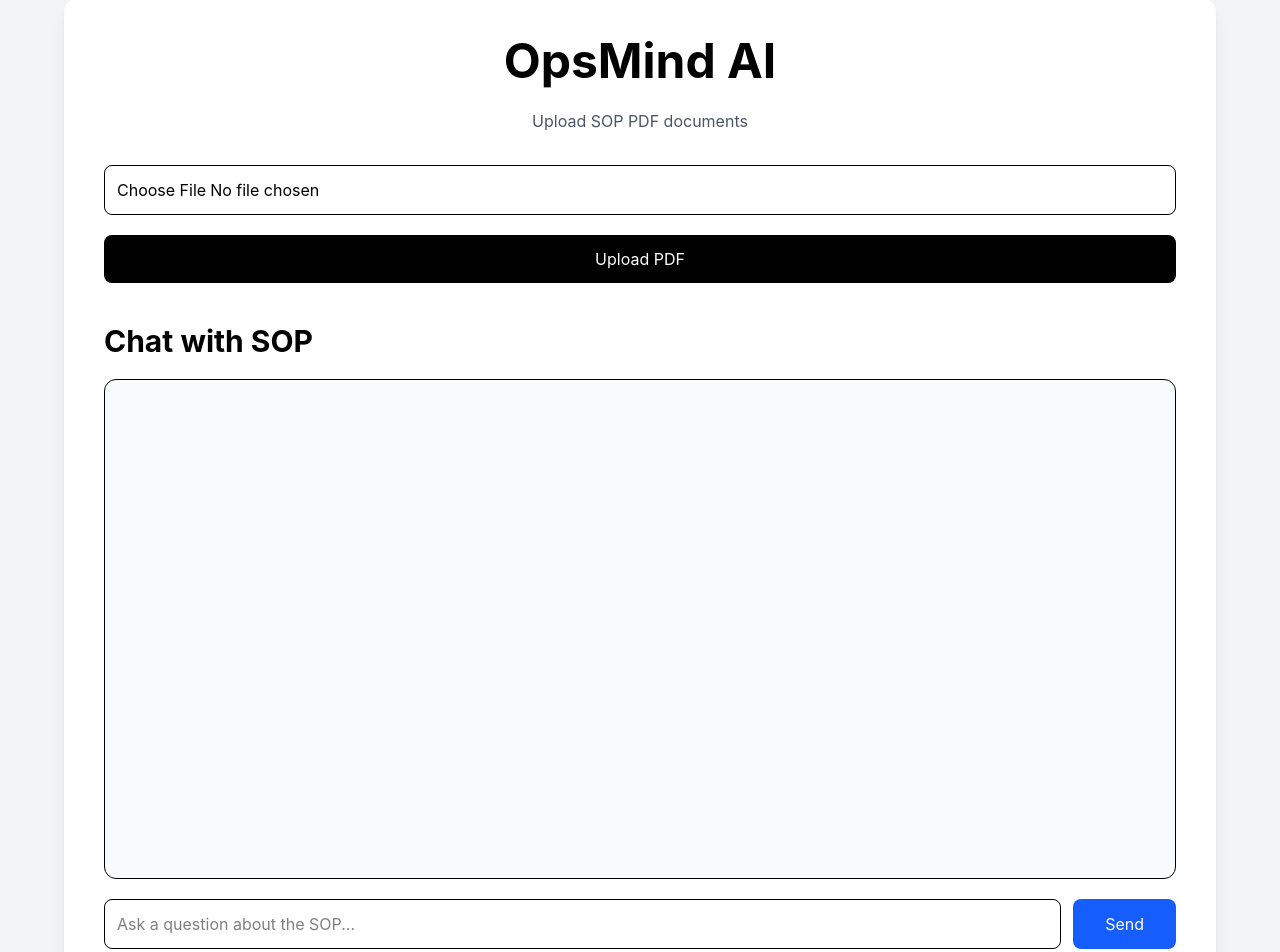
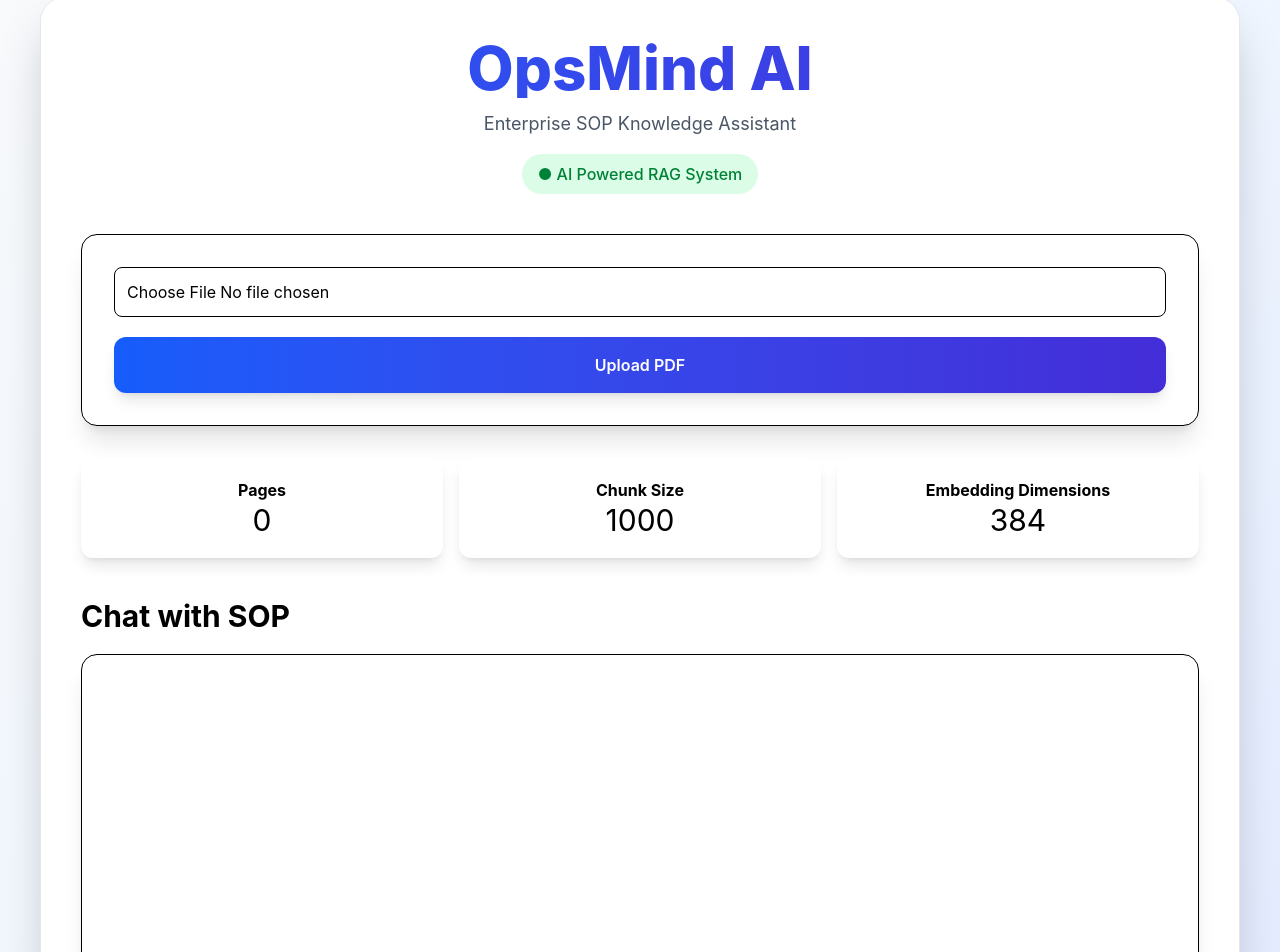
Before and after one commit to KANAND6031/Project2, a React app in the folder frontend/: page / in a window 1280 px wide. Shown: the part 43-995 px from the top of the page. Built offline with nearby package versions, Linux system fonts and the light colour scheme; the HTML template or start-up script is replaced by a standard one.

Commit message:
Changing UI

```diff
--- a/frontend/src/pages/UploadPage.jsx
+++ b/frontend/src/pages/UploadPage.jsx
@@ -219,22 +219,77 @@ useEffect(() => {
 
     return (
 
-        <div className="min-h-screen bg-gray-100 p-10">
+        <div className="
+min-h-screen
+bg-gradient-to-br
+from-slate-50
+via-blue-50
+to-indigo-100
+p-6
+md:p-10
+">
 
-            <div className="bg-white p-10 rounded-2xl shadow-lg max-w-6xl mx-auto">
+            <div className="
+bg-white
+p-10
+rounded-3xl
+shadow-2xl
+max-w-7xl
+mx-auto
+border
+border-gray-200
+">
 
                 {/* Header */}
 
-                <h1 className="text-5xl font-bold text-center mb-6">
+                <div className="text-center mb-10">
+
+    <h1 className="
+    text-6xl
+    font-extrabold
+    bg-gradient-to-r
+    from-blue-600
+    to-indigo-700
+    bg-clip-text
+    text-transparent
+    ">
         OpsMind AI
     </h1>
 
-                <p className="text-gray-600 text-center mb-8">
-                    Upload SOP PDF documents
+    <p className="
+    text-gray-600
+    mt-3
+    text-lg
+    ">
+        Enterprise SOP Knowledge Assistant
     </p>
 
+    <div className="
+    inline-flex
+    items-center
+    gap-2
+    bg-green-100
+    text-green-700
+    px-4
+    py-2
+    rounded-full
+    font-medium
+    mt-4
+    ">
+        ● AI Powered RAG System
+    </div>
+
+</div>
+
                 {/* Upload Section */}
-
+                <div className="
+bg-white
+rounded-2xl
+shadow-xl
+p-8
+mb-8
+border
+">
                 <input
                     type="file"
                     accept=".pdf"
@@ -254,7 +309,21 @@ useEffect(() => {
                     disabled={
                         loading
                     }
-                    className="w-full mt-5 bg-black text-white py-3 rounded-lg hover:bg-gray-800"
+                    className="
+w-full
+mt-5
+bg-gradient-to-r
+from-blue-600
+to-indigo-700
+text-white
+py-4
+rounded-xl
+font-semibold
+shadow-lg
+hover:scale-[1.01]
+transition
+duration-300
+"
                 >
                     {
                         loading
@@ -262,7 +331,7 @@ useEffect(() => {
                             : "Upload PDF"
                     }
                 </button>
-
+                </div>
                 {/* Progress */}
 
                 {
@@ -273,7 +342,15 @@ useEffect(() => {
                             <div className="w-full bg-gray-300 h-4 rounded-full">
 
                                 <div
-                                    className="bg-black h-4 rounded-full"
+                                    className="
+bg-gradient-to-r
+from-blue-500
+to-indigo-600
+h-4
+rounded-full
+transition-all
+duration-500
+"
                                     style={{
                                         width:
                                             `${progress}%`,
@@ -319,49 +396,60 @@ useEffect(() => {
 
                 {/* Embedding Info */}
 
-                {
-                    embeddingInfo && (
+                <div className="
+grid
+grid-cols-1
+md:grid-cols-3
+gap-4
+mt-8
+">
 
-                        <div className="mt-8 bg-gray-100 p-5 rounded-xl">
+<div className="
+bg-white
+shadow-lg
+rounded-xl
+p-5
+text-center
+">
+<h3 className="font-bold">
+Pages
+</h3>
+<p className="text-3xl">
+{pages}
+</p>
+</div>
 
-                            <h2 className="text-2xl font-bold mb-4">
-                                Sample Embedding
-                            </h2>
+<div className="
+bg-white
+shadow-lg
+rounded-xl
+p-5
+text-center
+">
+<h3 className="font-bold">
+Chunk Size
+</h3>
+<p className="text-3xl">
+1000
+</p>
+</div>
 
-                            <p>
-                                <strong>
-                                    Chunk:
-                                </strong>
-                                {" "}
-                                {
-                                    embeddingInfo.chunkIndex
-                                }
+<div className="
+bg-white
+shadow-lg
+rounded-xl
+p-5
+text-center
+">
+<h3 className="font-bold">
+Embedding Dimensions
+</h3>
+<p className="text-3xl">
+384
 </p>
-
-                            <p>
-                                <strong>
-                                    Character Count:
-                                </strong>
-                                {" "}
-                                {
-                                    embeddingInfo.charCount
-                                }
-                            </p>
-
-                            <p>
-                                <strong>
-                                    Embedding Dimensions:
-                                </strong>
-                                {" "}
-                                {
-                                    embeddingInfo.embedding
-                                        ?.length
-                                }
-                            </p>
+</div>
 
 </div>
-                    )
-                }
 
                 {/* Chat Section */}
 
@@ -371,7 +459,15 @@ useEffect(() => {
                         Chat with SOP
                     </h2>
 
-                    <div className="bg-gray-50 border rounded-xl h-[500px] overflow-y-auto p-5">
+                    <div className="
+bg-white
+border
+rounded-2xl
+shadow-xl
+h-[600px]
+overflow-y-auto
+p-6
+">
 
                         {
                             messages.map(
@@ -396,8 +492,8 @@ useEffect(() => {
                                             className={`max-w-[75%] p-4 rounded-xl ${
                                                 msg.role ===
                                                 "user"
-                                                    ? "bg-blue-600 text-white"
-                                                    : "bg-green-100 text-black"
+                                                    ? "bg-gradient-to-r from-blue-600 to-indigo-700 text-white shadow-lg"
+                                                    : "bg-white border shadow-md text-black"
                                             }`}
                                         >
 
@@ -432,7 +528,13 @@ useEffect(() => {
 
                         <div
                             key={i}
-                            className="mt-2"
+                            className="
+mt-3
+bg-gray-50
+p-3
+rounded-lg
+border
+"
                         >
 
                             <p>
@@ -480,13 +582,28 @@ useEffect(() => {
                         {
                             loadingAnswer && (
 
-                                <div className="flex justify-start">
+                                <div className="flex gap-2">
 
-                                    <div className="bg-gray-200 p-4 rounded-xl">
+<div className="
+w-3 h-3
+bg-blue-500
+rounded-full
+animate-bounce
+"></div>
 
-                                        Thinking...
+<div className="
+w-3 h-3
+bg-blue-500
+rounded-full
+animate-bounce
+"></div>
 
-                                    </div>
+<div className="
+w-3 h-3
+bg-blue-500
+rounded-full
+animate-bounce
+"></div>
 
 </div>
                             )
@@ -513,14 +630,35 @@ useEffect(() => {
                                 }
                         }}
                             placeholder="Ask a question about the SOP..."
-                            className="flex-1 border p-3 rounded-lg"
+                            className="
+flex-1
+border
+border-gray-300
+p-4
+rounded-xl
+shadow-sm
+focus:ring-2
+focus:ring-blue-500
+focus:outline-none
+"
                         />
 
                         <button
                             onClick={
                                 handleSearch
                             }
-                            className="bg-blue-600 text-white px-8 rounded-lg"
+                            className="
+bg-gradient-to-r
+from-blue-600
+to-indigo-700
+text-white
+px-8
+rounded-xl
+shadow-lg
+hover:scale-105
+transition
+duration-300
+"
                         >
                             Send
                         </button>
```
Also changed, not shown: 2 other files (tests, documents, lock files or other folders). Lines whose indentation alone changed are shown as unchanged.
